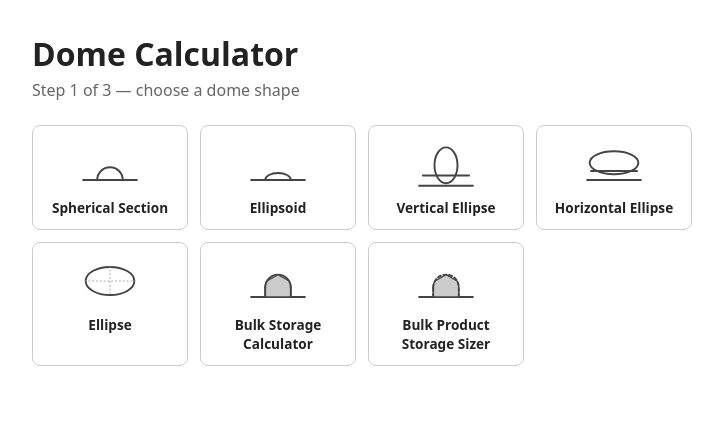
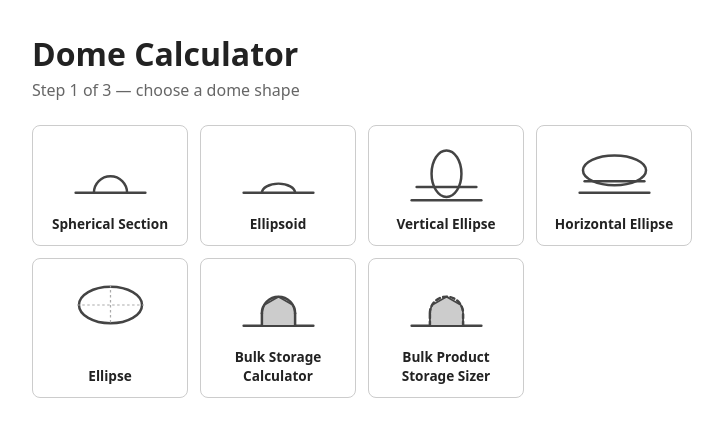
Before and after one commit to andrewsouth/dome-calculator, a Flask app: page / in a window 1280 px wide. Shown: the top 437 px of the page, without its empty margins (248-971 px from the left). Run offline with Flask 3, Linux system fonts and the light colour scheme.

Commit message:
Enlarge shape-card icons 30% and anchor labels to the card bottom
Done in CSS so the grid cards grow (64x52 -> 83x68) while the small
breadcrumb card keeps its existing icon size. Labels get margin-top:auto
so one-line and two-line names share a common baseline at the bottom of
each card.

```diff
--- a/templates/index.html
+++ b/templates/index.html
@@ -32,7 +32,10 @@
       font-size: 0.85rem; font-weight: 600; cursor: pointer;
     }
     .shape-card:hover { border-color: #888; background: #f6f6f6; }
+    .shape-card svg { width: 83px; height: 68px; }
+    .shape-card span { margin-top: auto; }
     .shape-card.small { width: 110px; padding: 0.5rem; font-size: 0.75rem; gap: 0.3rem; }
+    .shape-card.small svg { width: 64px; height: 52px; }
     .diagram { margin: 1rem 0 0; padding: 0.75rem 1rem; border: 1px solid #ddd; border-radius: 8px; background: #fff; display: inline-block; }
     .diagram svg { display: block; max-width: 100%; height: auto; }
     .drawing { margin: 1.5rem 0 0.5rem; padding: 1rem; border: 1px solid #ddd; border-radius: 8px; background: #fff; display: block; width: fit-content; }
```
